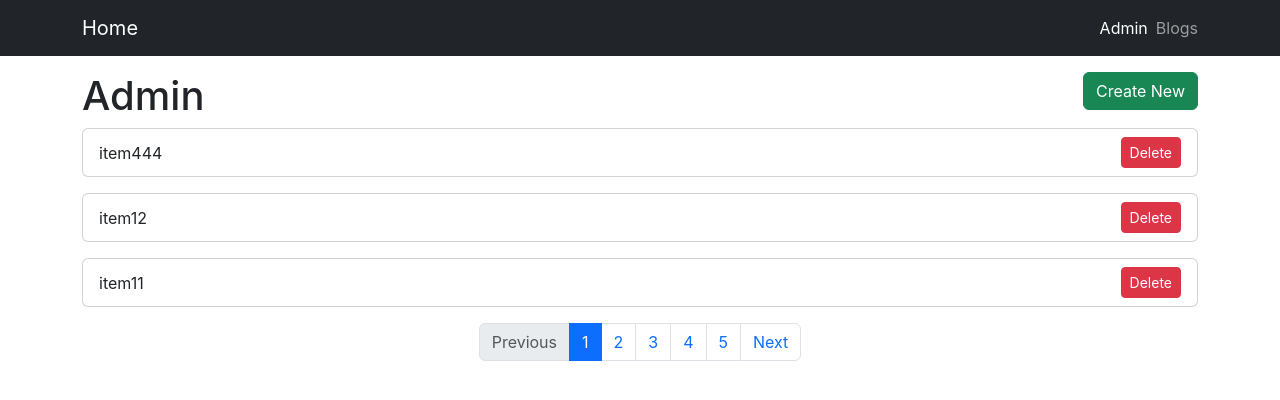
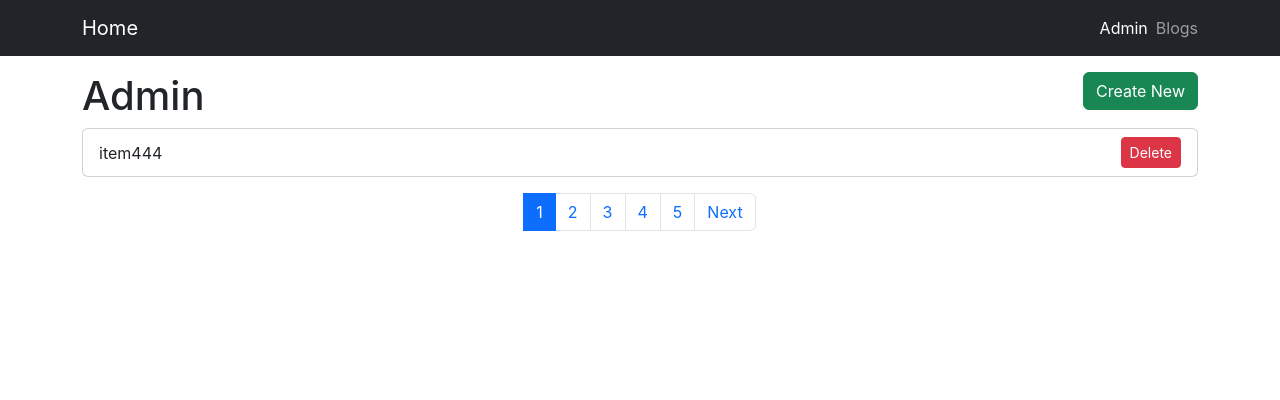
Before and after one commit to HanJeongSeol/inflearn_react_projectlearn, a React (Create React App) app in the folder react-basic/: page /admin in a window 1280 px wide. Shown: the top 400 px of the page. Built offline with nearby package versions, Linux system fonts and the light colour scheme; data requests are answered from the project's data file.

Commit message:
58_pagination_8

```diff
--- a/react-basic/src/components/BlogList.jsx
+++ b/react-basic/src/components/BlogList.jsx
@@ -19,7 +19,7 @@ const BlogList = ({ isAdmin }) => {
     // 총 페이지 수
     const [numberOfPages, setNumberOfPages] = useState(0)
     // 한 페이지에서 보여줄 post 수
-    const limit = 3
+    const limit = 1
 
     // 전체 posts 수가 변경 될 때 마다 실행(numberOfPosts) -> 총 페이지 수 계산
     useEffect(() => {
--- a/react-basic/src/components/pagination.jsx
+++ b/react-basic/src/components/pagination.jsx
@@ -2,18 +2,43 @@ import propTypes from "prop-types"
 
 // BlogList 컴포넌트에서 사용될 때 currentPage를 넘기지 않아도 default로 1을 설정했기 때문에 적용되는거 확인
 // 삼항연산자 사용해서 currentPage 값에 따라서 active 들어가는 위치 변경
-const Pagination = ({ currentPage, numberOfPages, onClick }) => {
+// limit : 현재 페이지 기준으로 보여줄 페이지 갯수, 1페이지 클릭 -> 1~5페이지만 보인다
+const Pagination = ({ currentPage, numberOfPages, onClick, limit }) => {
+    // 현재 set -> 1~5 : 1set, 6~10 : 2set
+    // limit=5 즉 한번에 5개의 페이지 목록만 보여지도록 한다.
+    // 현재 페이지 / limit의 값을 구한 후 올림을 하여 현재 몇 set인지 구한다.
+    const currentSet = Math.ceil(currentPage / limit)
+
+    // 마지막 set 값,
+    const lastSet = Math.ceil(numberOfPages / limit)
+
+    // limit* currentSet = 5, 10, 15...
+    // 첫 페이지는 1, 6, 11, 16 ... 따라서 +1
+    // 1set는 1~5페이지, 따라서 currnetSet - 1
+    const startPage = limit * (currentSet - 1) + 1
+    // numberOfPagesForSet -> 현재 페이지에서 보여질 post 수
+    // 기본 limit-> 5개로 설정하고 마지막 set에서만 총 페이지 수를 limit으로 나눈 나머지 값으로 설정한다.
+    // 즉 마지막 페이지 set에서 남은 post를 모드 보여주게 된다.
+    const numberOfPagesForSet = currentSet === lastSet ? numberOfPages % limit : limit
+
     return (
         <nav aria-label="Page navigation example">
             <ul className="pagination justify-content-center">
-                <li className="page-item disabled">
-                    <a className="page-link">Previous</a>
+                {/* currentSet이 1인경우 prev가 보여질 필요 없다. */}
+                <li className="page-item">
+                    {currentSet !== 1 && (
+                        // startPage-limit = 이전 pageSet 값
+                        <div className="page-link cursor-pointer" onClick={() => onClick(startPage - limit)}>
+                            Previous
+                        </div>
+                    )}
                 </li>
                 {/* 보여질 페이지 갯수를 전달받은 후 Array 객체의 fill 함수로 numberOfPages 크기의 배열을 생성
                     fill 함수로 배열을 1로 채운 후, map 함수로 1+index 값을 넣어준다. index는 0부터 시작하기 때문에 배열에 1~5가 저장된다
                     다시 map 함수를 사용해서 중첩되었던 코드를 간략화 시킨다. */}
-                {Array(numberOfPages)
-                    .fill(1)
+
+                {Array(numberOfPagesForSet)
+                    .fill(startPage)
                     .map((value, index) => value + index)
                     .map((pageNumber) => {
                         return (
@@ -31,11 +56,16 @@ const Pagination = ({ currentPage, numberOfPages, onClick }) => {
                             </li>
                         )
                     })}
-                <li className="page-item">
-                    <a className="page-link" href="#">
-                        Next
-                    </a>
-                </li>
+                {/* currentSet과 lastSet이 같으면 마지막 페이지임 */}
+                {currentSet !== lastSet && (
+                    <li className="page-item">
+                        {/* onClick 메소드의 인자 값으로 햔재 페이지 + limit 값을 전달해서 다음 set으로 이동시킬 수 있다.
+                        startPage는 사용자가 클릭한 페이지가 아닌 set의 시작 page, 1, 6, 11*/}
+                        <div className="page-link cursor-pointer" onClick={() => onClick(startPage + limit)}>
+                            Next
+                        </div>
+                    </li>
+                )}
             </ul>
         </nav>
     )
@@ -46,9 +76,11 @@ Pagination.propTypes = {
     // 몇개의 페이지를 보여줄지 정해주는 prop
     numberOfPages: propTypes.number,
     onClick: propTypes.func.isRequired,
+    limit: propTypes.number,
 }
 
 Pagination.defaultProps = {
     currentPage: 1,
+    limit: 5,
 }
 export default Pagination
```
